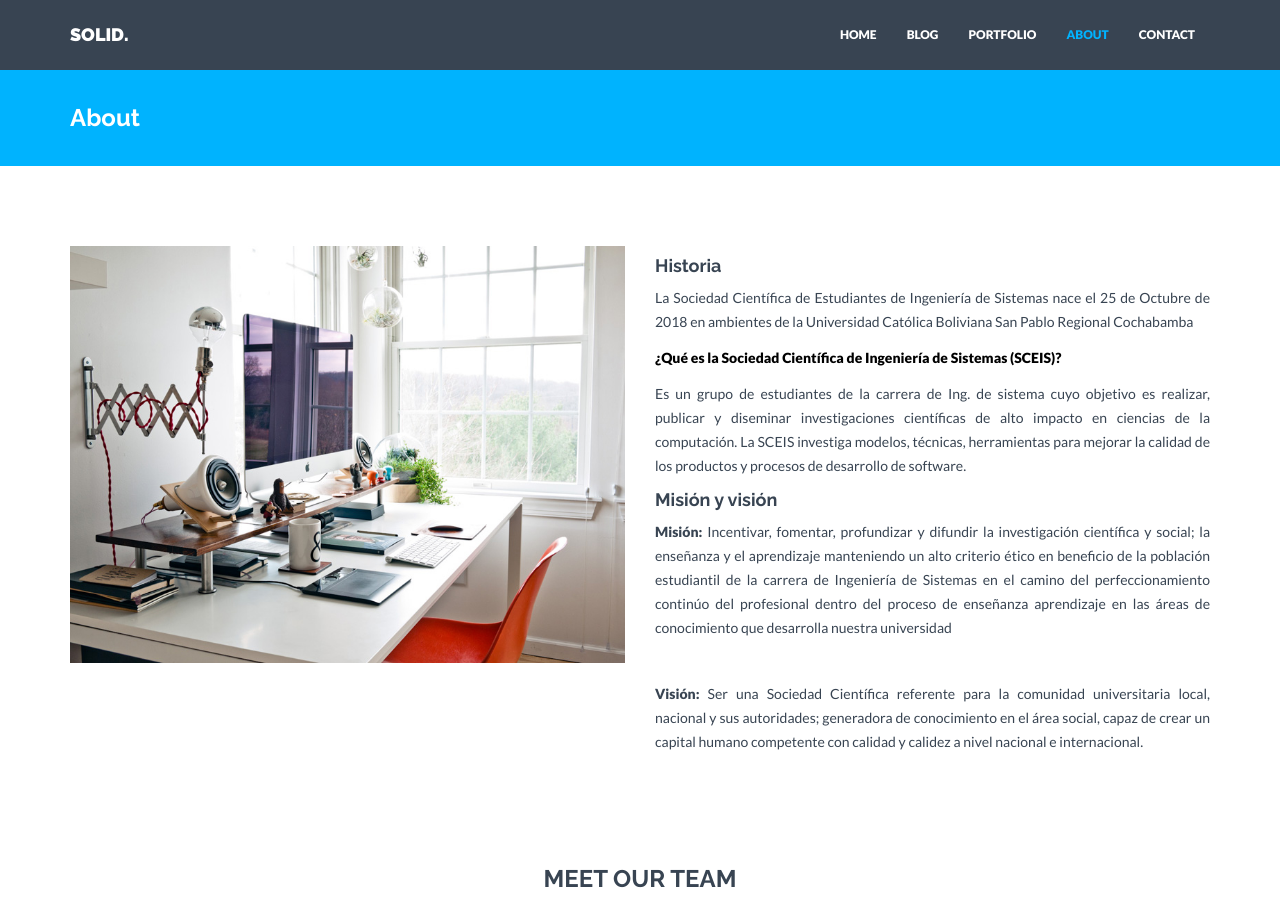
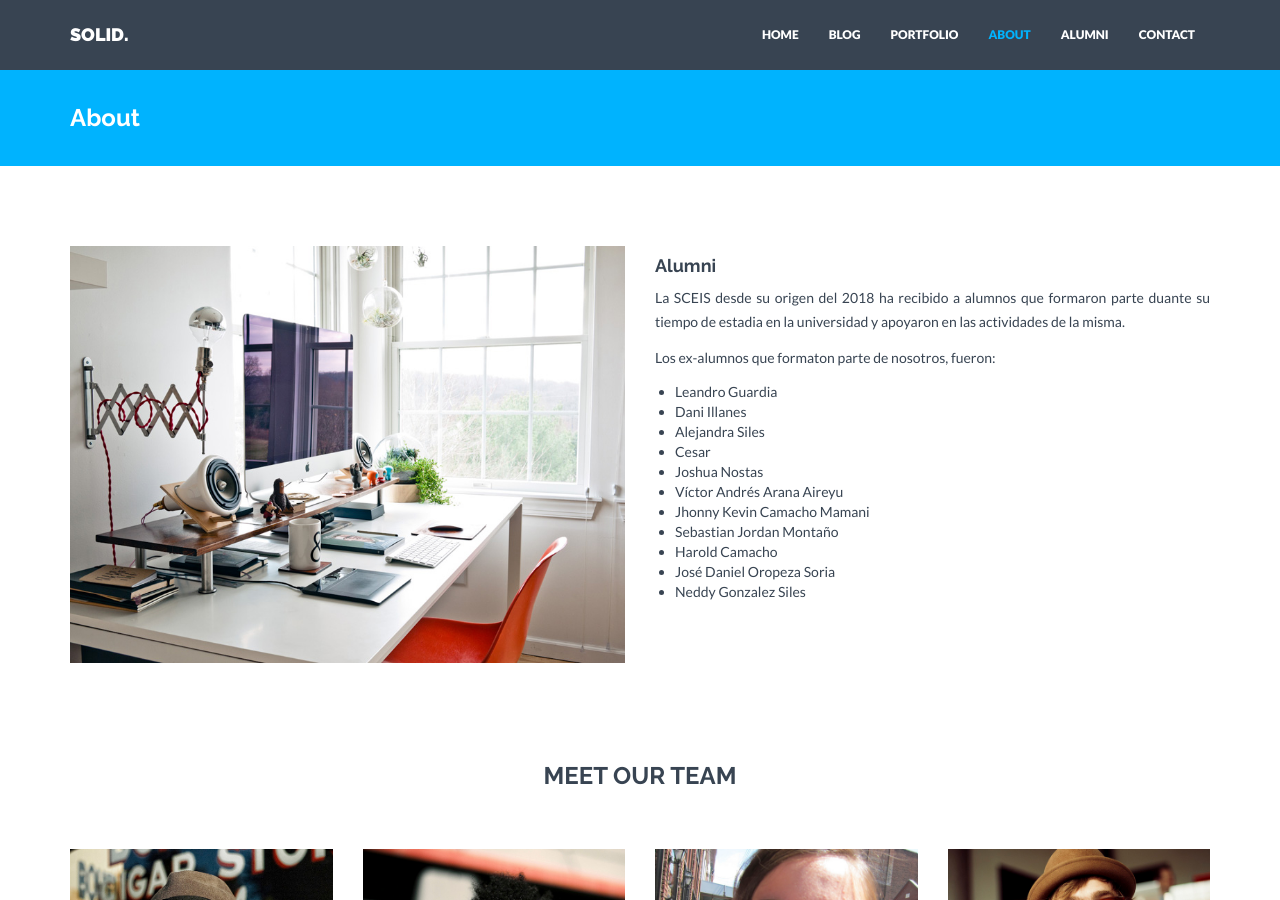
Before and after one commit to SociedadCEIS/paginaSCEIS, a Jekyll site: the page built from alumni.html, in a window 1280 px wide and 900 px high. Built offline with Jekyll 4.4.1, drawn with Linux system fonts in a browser that asks for light colours; nearby versions of some CDN libraries.

Commit message:
add alumni section

```diff
--- a/_includes/nav.html
+++ b/_includes/nav.html
@@ -16,6 +16,7 @@
         <li {% if page.title == "Blog" %}class="active"{% endif %}><a href="{{"/blog/" | prepend: site.baseurl }}">BLOG</a></li>
         <li {% if page.title == "Portfolio" %}class="active"{% endif %}><a href="{{"/portfolio/" | prepend: site.baseurl }}">PORTFOLIO</a></li>
         <li {% if page.title == "About" %}class="active"{% endif %}><a href="{{"/about/" | prepend: site.baseurl }}">ABOUT</a></li>
+        <li {% if page.title == "Alumni" %}class="active"{% endif %}><a href="{{"/alumni/" | prepend: site.baseurl }}">ALUMNI</a></li>
         <li {% if page.title == "Contact" %}class="active"{% endif %}><a href="{{"/contact/" | prepend: site.baseurl }}">CONTACT</a></li>
       </ul>
     </div><!--/.nav-collapse -->
--- /dev/null
+++ b/alumni.html
@@ -0,0 +1,36 @@
+---
+layout: about
+title: About
+permalink: /about/
+---
+
+<div class="container mtb">
+    <div class="row">
+        <div class="col-lg-6">
+            <img class="img-responsive" src="{{ "/assets/img/about.jpg" | prepend: site.baseurl }}" alt="">
+        </div>
+        <div class="col-lg-6">
+            <h4>Alumni</h4>
+            <p style="text-align:justify">La SCEIS desde su origen del 2018 ha recibido a alumnos que formaron parte duante su tiempo
+            de estadia en la universidad y apoyaron en las actividades de la misma. </p>
+            <p style="text-align:justify">Los ex-alumnos que formaton parte de nosotros, fueron:</h4>
+                <ul>
+                    <li>Leandro Guardia</li>
+                    <li>Dani Illanes </li>
+                    <li>Alejandra Siles </li>
+                    <li>Cesar</li>
+                    <li>Joshua Nostas</li>
+                    <li>Víctor Andrés Arana Aireyu </li>
+                    <li>Jhonny Kevin Camacho Mamani</li>
+                    <li>Sebastian Jordan Montaño</li>
+                    <li>Harold Camacho </li>
+                    <li>José Daniel Oropeza Soria</li>
+                    <li>Neddy Gonzalez Siles
+                    </li>
+
+                  </ul>
+
+
+        </div>
+    </div><!--/row -->
+</div><!--/container -->
```
